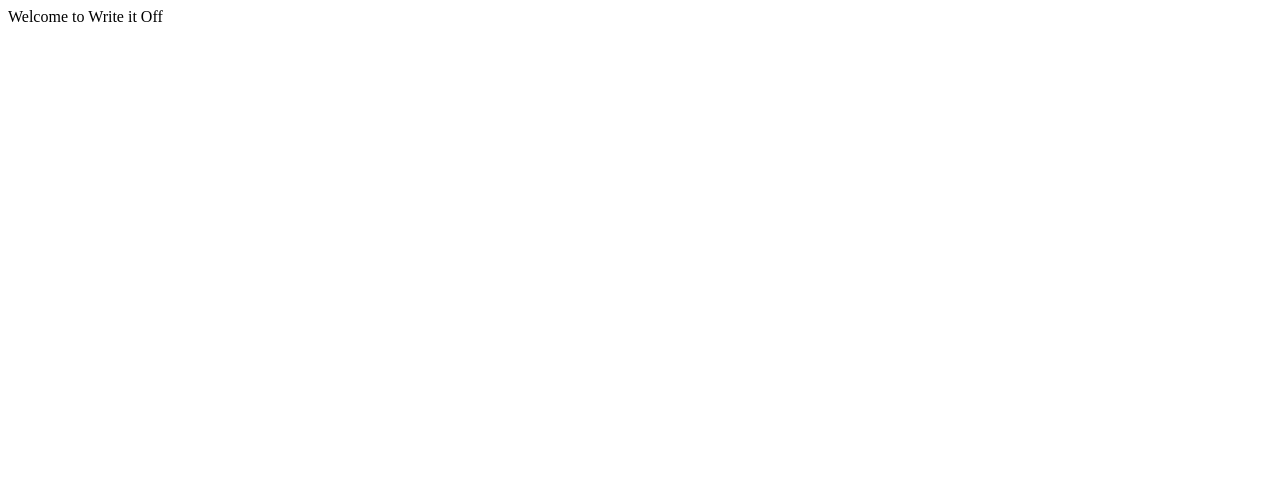
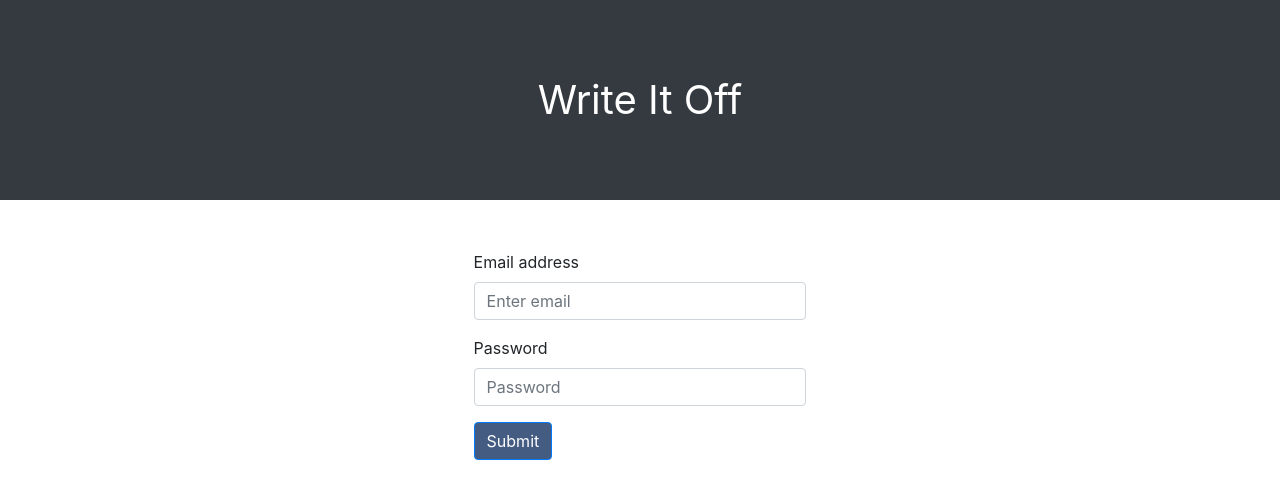
Before and after one commit to dkcountry/WriteItOff, a React app: page / in a window 1280 px wide. Built offline with nearby package versions, Linux system fonts and the light colour scheme.

Commit message:
react front end

```diff
--- /dev/null
+++ b/src/components/login.js
@@ -0,0 +1,82 @@
+import React from "react";
+
+
+const style = {
+    "margin": "auto",
+    "fontSize": "40px"
+}
+
+const navStyle = {
+    "height": "200px"
+}
+
+const formStyle = {
+    "paddingLeft": "37%",
+    "paddingRight": "37%",
+    "paddingTop": "50px"
+}
+
+const btnStyle = {
+    "backgroundColor": "#445c82"
+}
+
+class LoginPage extends React.Component {
+    constructor(props) {
+        super(props);
+        this.state = {
+            email: '',
+            password: ''
+        };
+        this.handleChange = this.handleChange.bind(this);
+        this.handleSubmit = this.handleSubmit.bind(this);
+    }
+
+    handleChange(event) {
+        const name = event.target.name;
+        this.setState({[name]: event.target.value});
+    }
+
+    handleSubmit(event) {
+        var data = new FormData();
+        data.append("email", this.state.email);
+        data.append("password", this.state.password)
+        console.log(data.get('email'))
+        console.log(data.get('password'))
+        fetch('/signin', {
+            method: "POST",
+            body: data
+        }).then(results => {
+            return results.json();
+        }).then(data => {
+            console.log(data)
+        });
+        event.preventDefault();
+    }
+
+    render() {
+        return (
+        <div>
+            <nav style={navStyle} className="navbar navbar-dark bg-dark">
+                <div className="container">
+                <p  style={style} className="navbar-brand">Write It Off</p>
+                </div>
+            </nav>
+
+            <form style={formStyle} onSubmit={this.handleSubmit}>
+                <div className="form-group">
+                    <label htmlFor="exampleInputEmail1">Email address</label>
+                    <input onChange={this.handleChange} name="email" type="email" className="form-control" id="exampleInputEmail1" aria-describedby="emailHelp" placeholder="Enter email"/>
+                    {/* <small id="emailHelp" className="form-text text-muted">We'll never share your email with anyone else.</small> */}
+                </div>
+                <div className="form-group">
+                    <label htmlFor="exampleInputPassword1">Password</label>
+                    <input onChange={this.handleChange} name="password" type="password" className="form-control" id="exampleInputPassword1" placeholder="Password"/>
+                </div>
+                <button style={btnStyle} type="submit" className="btn btn-primary">Submit</button>
+            </form>
+        </div>
+    )}
+}
+
+
+export default LoginPage;
--- a/src/index.html
+++ b/src/index.html
@@ -3,8 +3,11 @@
 <head>
   <meta charset="UTF-8">
   <meta name="viewport" content="width=device-width, initial-scale=1.0">
+  <link rel="shortcut icon" href="#" />
   <meta http-equiv="X-UA-Compatible" content="ie=edge">
-  <title>React and Webpack4</title>
+  <link rel="stylesheet" href="https://stackpath.bootstrapcdn.com/bootstrap/4.1.0/css/bootstrap.min.css" integrity="sha384-9gVQ4dYFwwWSjIDZnLEWnxCjeSWFphJiwGPXr1jddIhOegiu1FwO5qRGvFXOdJZ4" crossorigin="anonymous">
+
+  <title>Write It Off</title>
 </head>
 <body>
   <section id="index"></section>
--- a/src/index.js
+++ b/src/index.js
@@ -1,8 +1,13 @@
 import React from "react";
 import ReactDOM from "react-dom";
+import LoginPage from "./components/login"
 
-const Index = () => {
-  return <div>Welcome to Write it Off</div>;
-};
+class App extends React.Component {
+    render() {
+        return (
+            <LoginPage />
+        );
+    }
+}
 
-ReactDOM.render(<Index />, document.getElementById("index"));
+ReactDOM.render(<App />, document.getElementById("index"));
```
